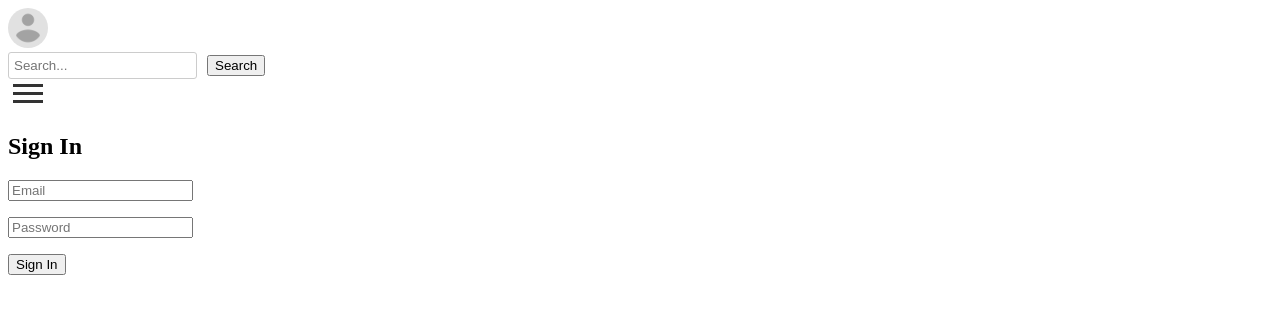
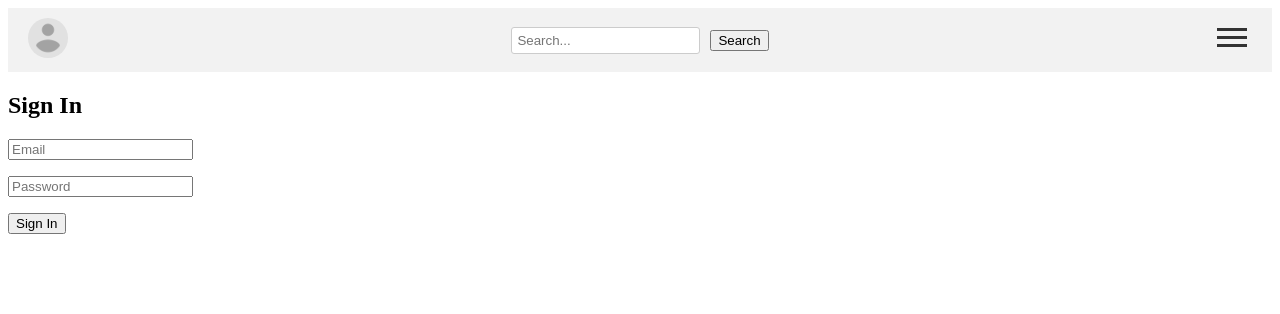
Before and after one commit to Shadrack-Ch/HonoursProject, a React (Create React App) app: page /signin in a window 1280 px wide. Shown: the top 314 px of the page. Built offline with nearby package versions, Linux system fonts and the light colour scheme.

Commit message:
working nav

```diff
--- a/src/components/Navbar.js
+++ b/src/components/Navbar.js
@@ -11,7 +11,7 @@ function NavBar() {
   };
 
   return (
-    <nav>
+    <nav className="navbar">
       <div className="logo">
         <img src={logo} alt="User Icon" />
       </div>
--- a/src/styles/Navbar.css
+++ b/src/styles/Navbar.css
@@ -1,9 +1,15 @@
 .navbar {
+    /* height: 85px;
+    display: flex;
+    justify-content: space-between;
+    padding: 0.2rem calc((100vw - 1000px) / 2);
+    z-index: 12; */
     display: flex;
     align-items: center;
     justify-content: space-between;
     background-color: #f2f2f2;
     padding: 10px 20px;
+
   }
 
   .logo img {
```
